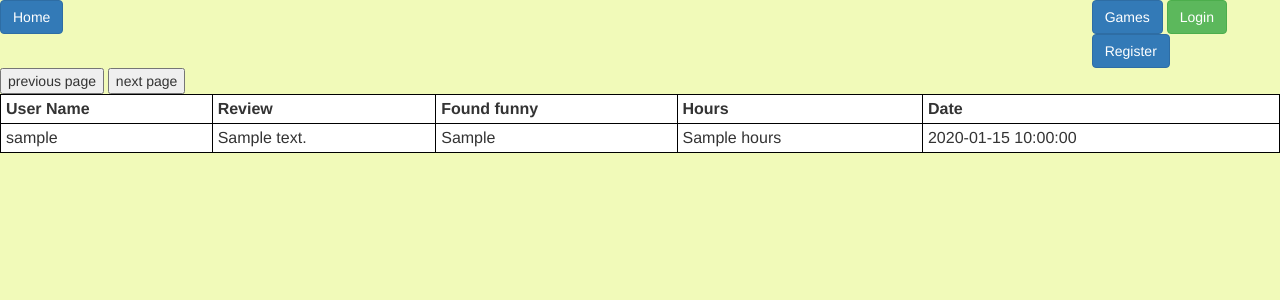
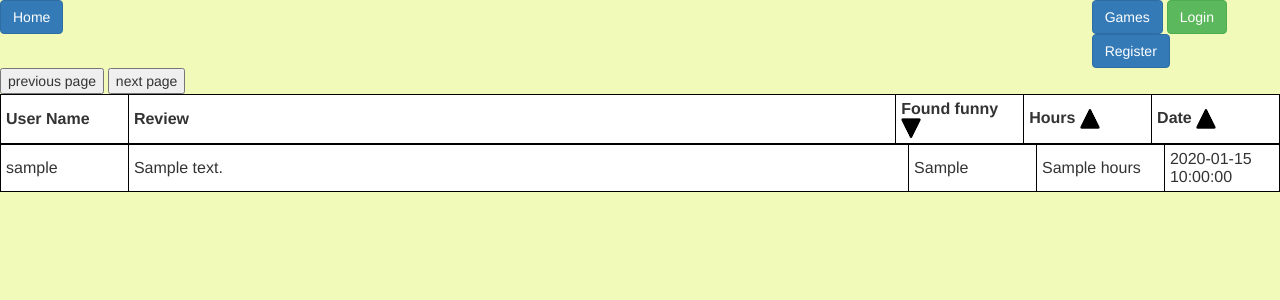
Before and after one commit to gulshan98125/Steam-search-and-recommendations, a Python web app: template steam/templates/reviews.html in a window 1280 px wide. Shown: the top 300 px of the page. Run offline with Jinja, Linux system fonts and the light colour scheme; the template is opened without the code that fills it: most values are stand-ins (such as "Sample title", 1, 10 or a date in 2020); lists and menus that the app fills with data are empty; some libraries are stand-ins or nearby versions.

Commit message:
reviews sorting

```diff
--- a/steam/templates/reviews.html
+++ b/steam/templates/reviews.html
@@ -5,54 +5,135 @@
 	  border: 1px solid black;
 	  border-collapse: collapse;
 	  background-color: white;
+	  table-layout: fixed;
 	}
-	th, td {
+	th.uname, th.ff,th.hrs, th.dte {
+	  width: 10%
+	}
+	td.uname, td.ff,td.hrs {
+	  width: 10%
+	}
+	td.dte{
+		width: 9%
+	}
+	th.rev {
+	  width: 60%; /* Not necessary, since only 70% width remains */
+	}
+	td.rev {
+	  width: 61%; /* Not necessary, since only 70% width remains */
+	}
+	/*th, td {
 	  padding: 5px;
 	  text-align: left;
+	}*/
+	.arrow {
+				width: 20;
+				height: 20;
+				cursor: pointer;
 			}
 	</style>
 	<button onclick="prev()">previous page</button>
 	<button onclick="next()">next page</button>
 	<table style="width:100%">
 		  <tr>
-		    <th>User Name</th>
-		    <th>Review</th>
-		    <th>Found funny</th>
-		    <th>Hours</th>
-		    <th>Date</th>
+		    <th class="uname">User Name</th>
+		    <th class="rev">Review</th>
+		    <th class="ff">Found funny <img id="found_funny" src="/static/arrowdown.png" class="arrow" onclick="toggle(this)"></th>
+		    <th class="hrs">Hours <img id="hours" src="/static/arrowup.png" class="arrow" onclick="toggle(this)"></th>
+		    <th class="dte">Date <img id="date" src="/static/arrowup.png" class="arrow" onclick="toggle(this)"></th>
 		  </tr>
+	</table>
+	<div id="table" style="overflow-y: scroll; max-height: 80%">
+		<table style="width:100%">
 			{% if reviews %}
 			  	{% for revObj in reviews %}
 				  	<tr>
-		  	  <td>{{revObj.username}}</td>
-		  	  <td>{{revObj.review}}</td>
-		  	  <td>{{revObj.found_funny}}</td>
-		  	  <td>{{revObj.hours}}</td>
-		  	  <td>{{revObj.date}}</td>
+				  	  <td class="uname">{{revObj.username}}</td>
+				  	  <td class="rev">{{revObj.review}}</td>
+				  	  <td class="ff">{{revObj.found_funny}}</td>
+				  	  <td class="hrs">{{revObj.hours}}</td>
+				  	  <td class="dte">{{revObj.date}}</td>
 				  	</tr>
 			  	{% endfor %}
 			{% endif %}
 		</table>
+	</div>
 
 	<script type="text/javascript">
-		function getUrlVars() {
-		    var vars = {};
-		    var parts = window.location.href.replace(/[?&]+([^=&]+)=([^&]*)/gi, function(m,key,value) {
-		        vars[key] = value;
+		var appid = {{appid}}
+		var page_num = 1;
+		var up= "/static/arrowup.png";
+		var down= "/static/arrowdown.png";
+		var clicked_arrow_id = 'positive_ratings'; //default
+		var clicked_arrow_dir = 'desc'; //default
+		function toggle(elem){
+			clicked_arrow_id = elem.id;
+			if(elem.src.includes(down)){
+				elem.src = up;
+				clicked_arrow_dir = 'asc';
+			}
+			else {
+				elem.src = down;
+				clicked_arrow_dir = 'desc';
+			}
+
+			$.post("/reviews_POST",
+			 {
+			 	appid: appid,
+			   	page_num: page_num,
+			   	method: clicked_arrow_id+'_'+clicked_arrow_dir
+			 },
+			 function(data, status){
+			 	reponseHandler(data,status)
 			 });
-		    return vars;
 		}
-		var pageNum = getUrlVars()["page_num"];
+
+
+		function reponseHandler(data, status){
+			if(status==='success'){
+				var obj = JSON.parse(data);
+				var newtable = "<table style=\"width:100%\">";
+				for(let i=0;i<obj.length-1;i++){
+					let s = "<tr>";
+					s += "<td class=\"uname\">"+obj[i]['username']+"</a>"+"</td>"
+					s += "<td class=\"rev\">"+obj[i]['review']+"</td>"
+					s += "<td class=\"ff\">"+obj[i]['found_funny']+"</td>"
+					s += "<td class=\"hrs\">"+obj[i]['hours']+"</td>"
+					s += "<td class=\"dte\">"+obj[i]['date']+"</td>"
+					s += "</tr>"
+					newtable+=s;
+				}
+				document.getElementById("table").innerHTML = newtable;
+			}
+		}
 		function prev(){
-			if(pageNum>1){
-				pageNum--;
-				location.href = "/reviews?appid={{appid}}&page_num="+pageNum;
+			if(page_num>1){
+				page_num--;
+				// location.href = "/reviews?appid={{appid}}&page_num="+pageNum;
+				$.post("/reviews_POST",
+				 {
+				 	appid: appid,
+				   	page_num: page_num,
+				   	method: clicked_arrow_id+'_'+clicked_arrow_dir
+				 },
+				 function(data, status){
+				 	reponseHandler(data,status)
+				 });
 			}
 		}
 
 		function next(){
-			pageNum++;
-			location.href = "/reviews?appid={{appid}}&page_num="+pageNum;
+			page_num++;
+			// location.href = "/reviews?appid={{appid}}&page_num="+pageNum;
+			$.post("/reviews_POST",
+			 {
+			 	appid: appid,
+			   	page_num: page_num,
+			   	method: clicked_arrow_id+'_'+clicked_arrow_dir
+			 },
+			 function(data, status){
+			 	reponseHandler(data,status)
+			 });
 		}
 	</script>
 {% endblock %}
```
Also changed, not shown: steam/routes.py (+50 -0 lines). Lines whose indentation alone changed are shown as unchanged.
